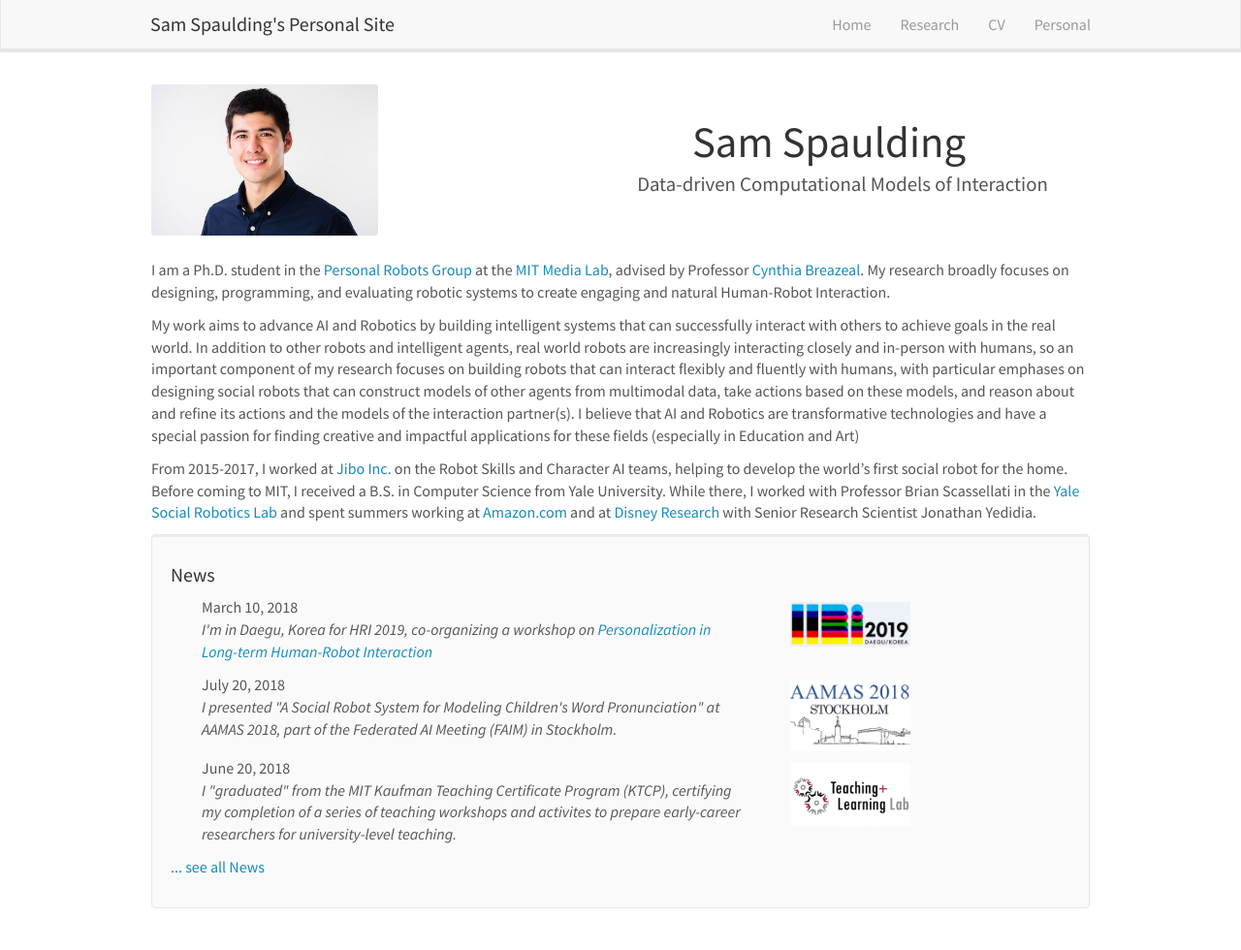
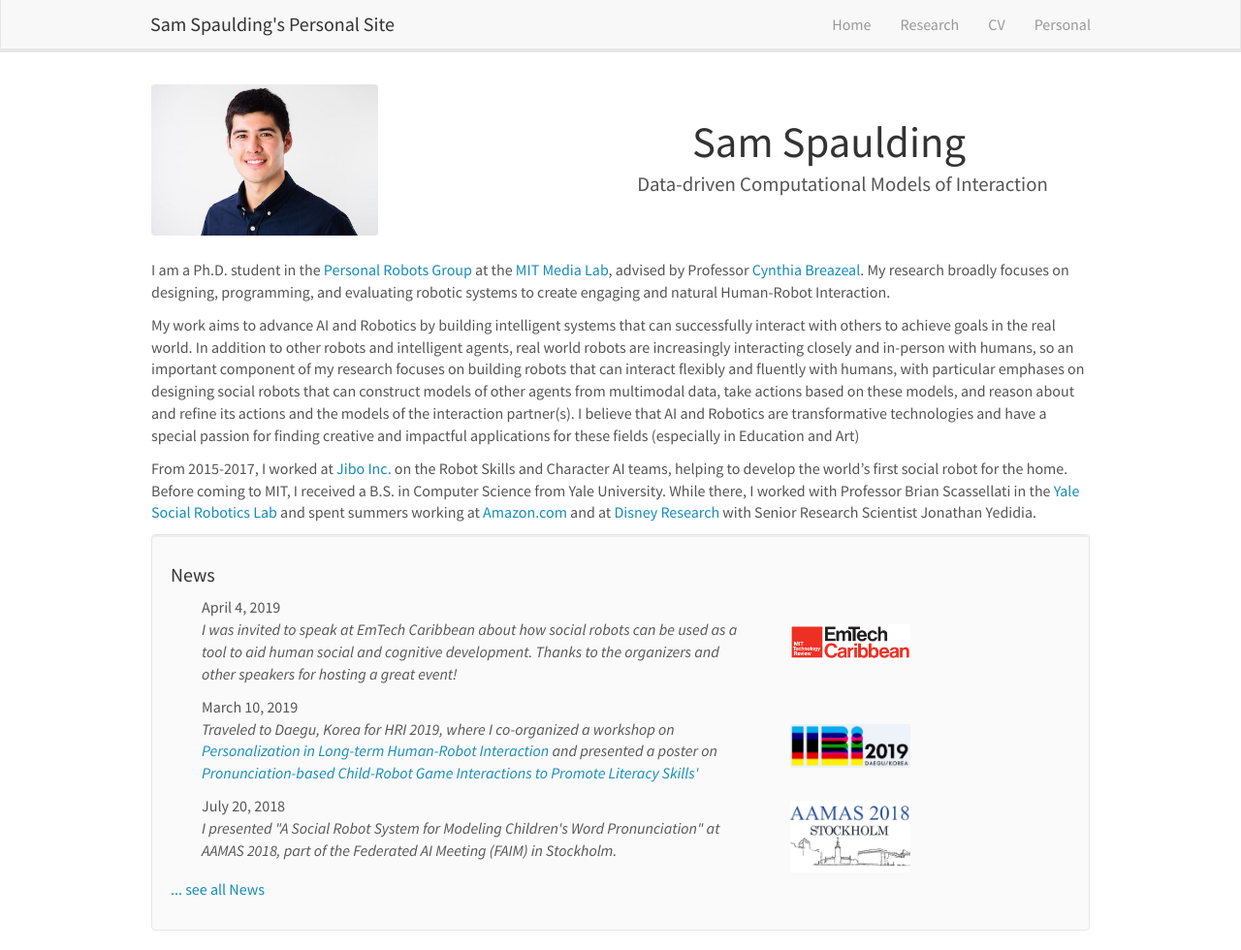
Before and after one commit to SamSpaulding/SamSpaulding.github.io, a Jekyll site: the page built from _pages/home.md, in a window 1280 px wide and 980 px high. Shown: the whole window at 97% size. Built offline with Jekyll 4.4.1, drawn with Linux system fonts in a browser that asks for light colours.

Commit message:
updated with news from 4/19

```diff
--- a/_data/news.yml
+++ b/_data/news.yml
@@ -1,6 +1,10 @@
-- date: March 10, 2018
-  headline: "I'm in Daegu, Korea for HRI 2019, co-organizing a workshop on <a href='https://longtermpersonalizationhri.github.io/'>Personalization in Long-term Human-Robot Interaction</a>"
-  image: <img src='images/news_pics/hri2019.png'>
+- date: April 4, 2019
+  headline: "I was invited to speak at EmTech Caribbean about how social robots can be used as a tool to aid human social and cognitive development. Thanks to the organizers and other speakers for hosting a great event!"
+  image: <br><img src='images/news_pics/emtech.png'>
+
+- date: March 10, 2019
+  headline: "Traveled to Daegu, Korea for HRI 2019, where I co-organized a workshop on <a href='https://longtermpersonalizationhri.github.io/'>Personalization in Long-term Human-Robot Interaction</a> and presented a poster on <a href='resources/HRI19-LBR-Poster.pdf'>Pronunciation-based Child-Robot Game Interactions to Promote Literacy Skills'</a>"
+  image: <br><img src='images/news_pics/hri2019.png'>
 
 - date: July 20, 2018
   headline: "I presented \"A Social Robot System for Modeling Children's Word Pronunciation\" at AAMAS 2018, part of the Federated AI Meeting (FAIM) in Stockholm."
```
Also changed, not shown: images/news_pics/emtech.png (added), 4 other files.
